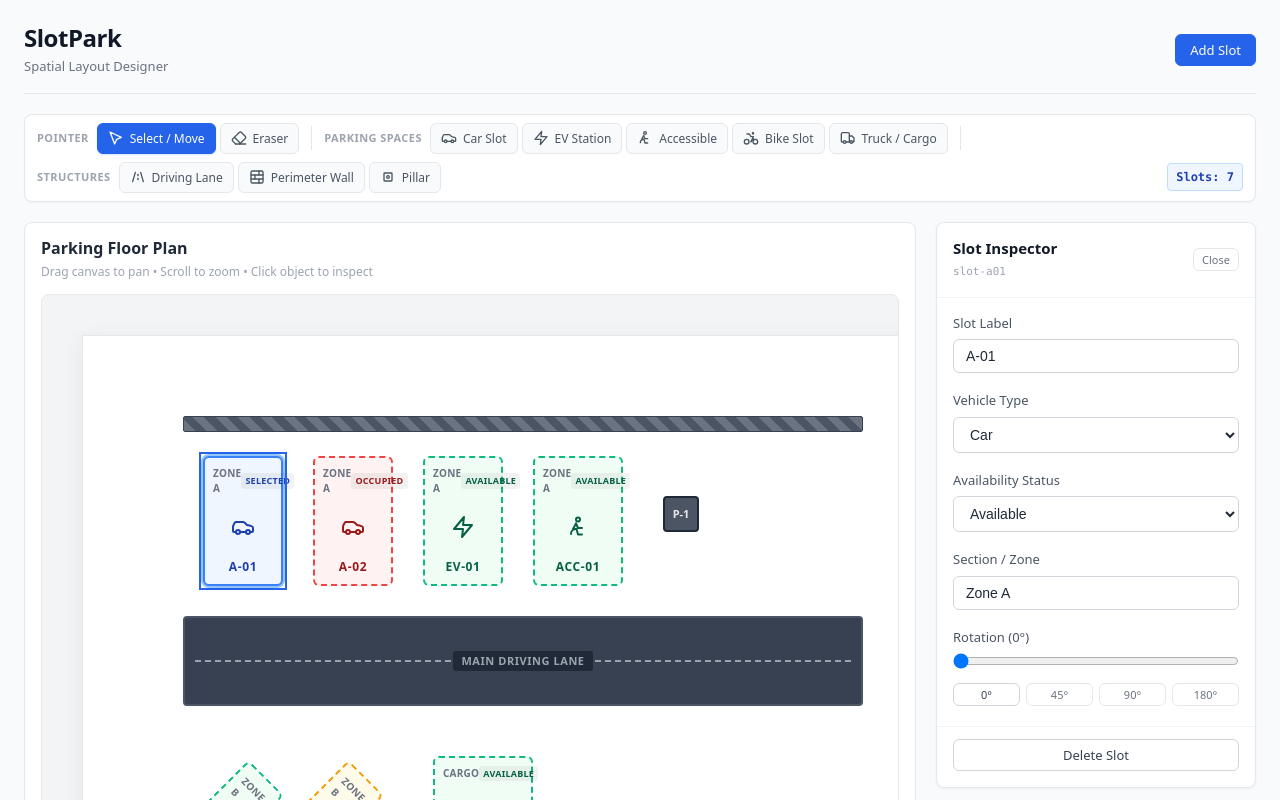
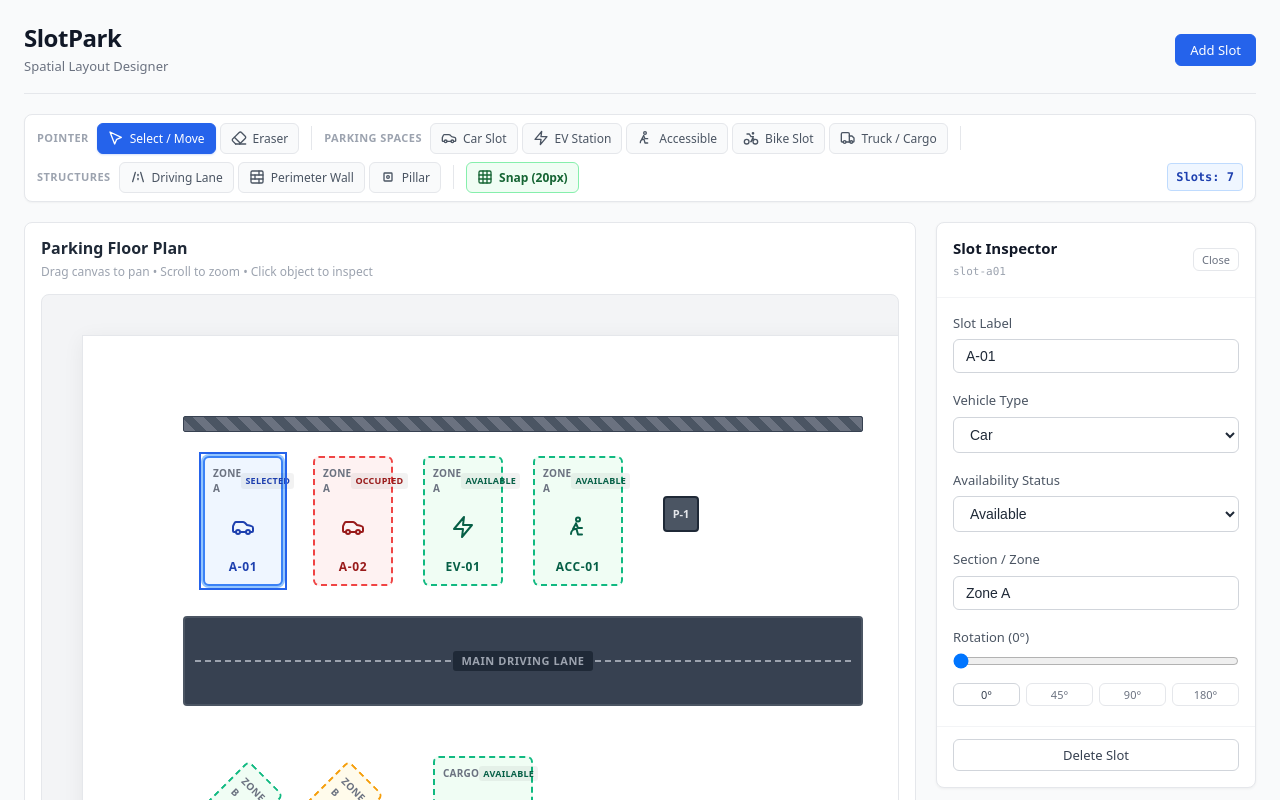
Before and after one commit to luvsingh2006/SlotPark, a React (Vite) app: page / in a window 1280 px wide. Shown: the top 800 px of the page. Built offline with nearby package versions, Linux system fonts and the light colour scheme.

Commit message:
add grid coordinate snapping utility for precise alignment

```diff
--- a/src/App.jsx
+++ b/src/App.jsx
@@ -10,12 +10,14 @@ import {
   getPlacedObjectPosition,
   generateNextLabel,
 } from './utils/layoutModels'
+import { snapPointToGrid, DEFAULT_GRID_SIZE } from './utils/gridUtils'
 import './App.css'
 
 function App() {
   const [objects, setObjects] = useState(INITIAL_LAYOUT_OBJECTS)
   const [selectedId, setSelectedId] = useState('slot-a01')
   const [activeTool, setActiveTool] = useState('select')
+  const [snapToGrid, setSnapToGrid] = useState(true)
   const [transform, setTransform] = useState({ zoom: 1, pan: { x: 40, y: 40 } })
 
   const selectedObject = objects.find((obj) => obj.id === selectedId) || null
@@ -30,6 +32,8 @@ function App() {
         setActiveTool('select')
       } else if (e.key.toLowerCase() === 'e') {
         setActiveTool('eraser')
+      } else if (e.key.toLowerCase() === 'g') {
+        setSnapToGrid((prev) => !prev)
       } else if (e.key === 'Escape') {
         setActiveTool('select')
         setSelectedId(null)
@@ -78,7 +82,8 @@ function App() {
   }
 
   const handlePlaceObject = (toolType, clickX, clickY) => {
-    const pos = getPlacedObjectPosition(toolType, clickX, clickY)
+    const rawPos = getPlacedObjectPosition(toolType, clickX, clickY)
+    const pos = snapToGrid ? snapPointToGrid(rawPos.x, rawPos.y, DEFAULT_GRID_SIZE) : rawPos
     const label = generateNextLabel(toolType, objects)
     const newObj = createLayoutObject(toolType, pos.x, pos.y, { label })
     setObjects((prev) => [...prev, newObj])
@@ -103,6 +108,9 @@ function App() {
         activeTool={activeTool}
         onSelectTool={setActiveTool}
         totalSlots={totalSlots}
+        snapToGrid={snapToGrid}
+        onToggleSnap={() => setSnapToGrid((prev) => !prev)}
+        gridSize={DEFAULT_GRID_SIZE}
       />
 
       <main className="app-main">
@@ -130,6 +138,8 @@ function App() {
             pan={transform.pan}
             onTransformChange={setTransform}
             activeTool={activeTool}
+            snapToGrid={snapToGrid}
+            gridSize={DEFAULT_GRID_SIZE}
           />
         </section>
 
--- a/src/components/CanvasViewport.jsx
+++ b/src/components/CanvasViewport.jsx
@@ -6,6 +6,7 @@ import {
   DEFAULT_CANVAS_CONFIG,
   DEFAULT_DIMENSIONS,
 } from '../utils/layoutModels'
+import { snapPointToGrid, DEFAULT_GRID_SIZE } from '../utils/gridUtils'
 import './CanvasViewport.css'
 
 export function CanvasViewport({
@@ -20,6 +21,8 @@ export function CanvasViewport({
   pan = { x: 40, y: 40 },
   onTransformChange,
   activeTool = 'select',
+  snapToGrid = true,
+  gridSize = DEFAULT_GRID_SIZE,
 }) {
   const containerRef = useRef(null)
   const isPanningRef = useRef(false)
@@ -196,9 +199,12 @@ export function CanvasViewport({
   const handleMouseMove = (e) => {
     const rect = containerRef.current?.getBoundingClientRect()
     if (rect && isPlacing) {
-      const mouseCanvasX = (e.clientX - rect.left - pan.x) / zoom
-      const mouseCanvasY = (e.clientY - rect.top - pan.y) / zoom
-      setCursorCanvasPos({ x: mouseCanvasX, y: mouseCanvasY })
+      const rawCanvasX = (e.clientX - rect.left - pan.x) / zoom
+      const rawCanvasY = (e.clientY - rect.top - pan.y) / zoom
+      const targetPos = snapToGrid
+        ? snapPointToGrid(rawCanvasX, rawCanvasY, gridSize)
+        : { x: Math.round(rawCanvasX), y: Math.round(rawCanvasY) }
+      setCursorCanvasPos(targetPos)
     }
 
     if (!isPanningRef.current || !onTransformChange) return
--- a/src/components/DesignerToolbar.css
+++ b/src/components/DesignerToolbar.css
@@ -67,6 +67,19 @@
   color: #ffffff;
 }
 
+.tool-btn--snap-active {
+  background-color: #f0fdf4;
+  border-color: #86efac;
+  color: #166534;
+  font-weight: 600;
+}
+
+.tool-btn--snap-active:hover {
+  background-color: #dcfce7;
+  border-color: #4ade80;
+  color: #14532d;
+}
+
 .tool-btn__text {
   white-space: nowrap;
 }
--- a/src/components/DesignerToolbar.jsx
+++ b/src/components/DesignerToolbar.jsx
@@ -9,6 +9,7 @@ import {
   RoadIcon,
   WallIcon,
   PillarIcon,
+  SnapIcon,
 } from './Icons'
 import { OBJECT_TYPES } from '../utils/layoutModels'
 import './DesignerToolbar.css'
@@ -35,6 +36,9 @@ export function DesignerToolbar({
   activeTool = 'select',
   onSelectTool,
   totalSlots = 0,
+  snapToGrid = true,
+  onToggleSnap,
+  gridSize = 20,
 }) {
   return (
     <div className="designer-toolbar" role="toolbar" aria-label="Layout designer tools">
@@ -102,6 +106,20 @@ export function DesignerToolbar({
         })}
       </div>
 
+      <div className="designer-toolbar__divider" />
+
+      <div className="designer-toolbar__group">
+        <button
+          type="button"
+          className={`tool-btn ${snapToGrid ? 'tool-btn--snap-active' : ''}`}
+          onClick={onToggleSnap}
+          title="Toggle Grid Snapping (G)"
+        >
+          <SnapIcon size={16} />
+          <span className="tool-btn__text">Snap ({gridSize}px)</span>
+        </button>
+      </div>
+
       <div className="designer-toolbar__stats">
         <span className="stats-badge">Slots: {totalSlots}</span>
       </div>
--- a/src/components/Icons.jsx
+++ b/src/components/Icons.jsx
@@ -201,3 +201,25 @@ export function PillarIcon({ className = '', size = 18 }) {
     </svg>
   )
 }
+
+export function SnapIcon({ className = '', size = 18 }) {
+  return (
+    <svg
+      width={size}
+      height={size}
+      viewBox="0 0 24 24"
+      fill="none"
+      stroke="currentColor"
+      strokeWidth="2"
+      strokeLinecap="round"
+      strokeLinejoin="round"
+      className={className}
+    >
+      <rect width="18" height="18" x="3" y="3" rx="2" />
+      <path d="M3 9h18" />
+      <path d="M3 15h18" />
+      <path d="M9 3v18" />
+      <path d="M15 3v18" />
+    </svg>
+  )
+}
--- /dev/null
+++ b/src/utils/gridUtils.js
@@ -0,0 +1,30 @@
+export const DEFAULT_GRID_SIZE = 20
+
+/**
+ * Snap a scalar coordinate to the nearest grid step.
+ */
+export function snapToGrid(value, gridSize = DEFAULT_GRID_SIZE) {
+  if (!gridSize || gridSize <= 1) return Math.round(value)
+  return Math.round(value / gridSize) * gridSize
+}
+
+/**
+ * Snap an (x, y) 2D coordinate point to the grid.
+ */
+export function snapPointToGrid(x, y, gridSize = DEFAULT_GRID_SIZE) {
+  return {
+    x: snapToGrid(x, gridSize),
+    y: snapToGrid(y, gridSize),
+  }
+}
+
+/**
+ * Align an object's top-left coordinates so that either its center or bounds
+ * snap cleanly to the grid.
+ */
+export function snapObjectPosition(x, y, width, height, gridSize = DEFAULT_GRID_SIZE) {
+  return {
+    x: snapToGrid(x, gridSize),
+    y: snapToGrid(y, gridSize),
+  }
+}
```
